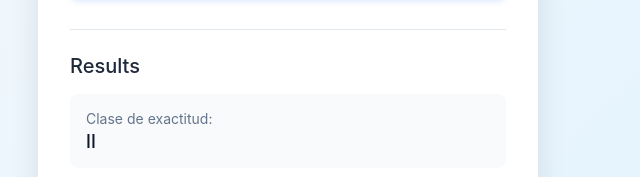
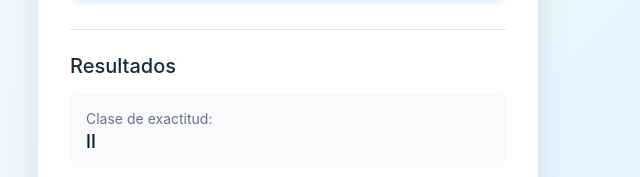
Before and after one commit to ajustebalanzasybasculas-web/Balanzas, a plain HTML site: page index.html in a window 1280 px wide. Both pictures are taken after typing "5", "5" into the empty fields and a click on the button "Calcular". Shown: the part 418-595 px from the top of the page, 352-992 px from the left. Drawn offline with Linux system fonts and the light colour scheme.

Commit message:
Fix HTML formatting and update results section title

```diff
--- a/index.html
+++ b/index.html
@@ -46,7 +46,7 @@
 
             <!-- Results Section (hidden by default) -->
             <div id="resultsSection" class="results-section" style="display: none;">
-                <h2>Results</h2>
+                <h2>Resultados</h2>
 
                 <div class="results-grid">
                     <!-- Accuracy Class Result -->
```
